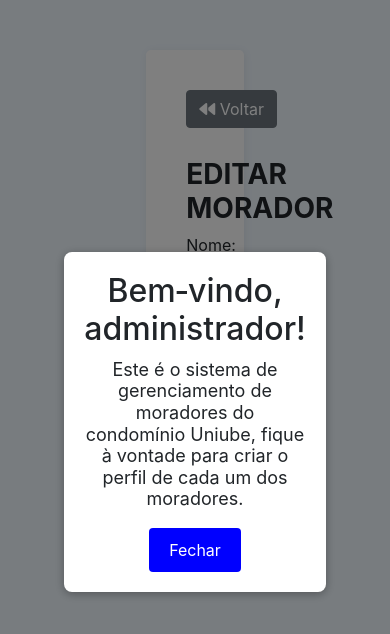
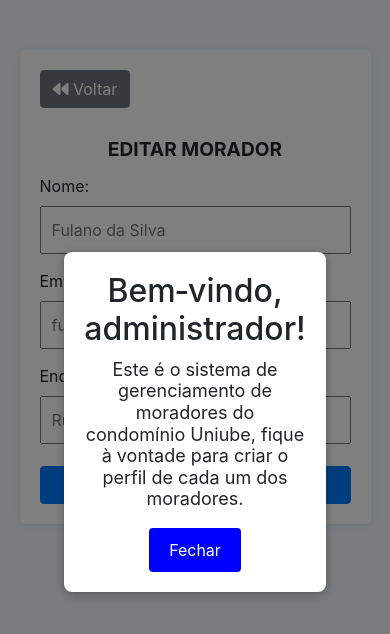
Before and after one commit to moiseszip/crud-uniube, a React (Create React App) app in the folder client/: page /update/1 in a window 390 px wide. Shown: the top 634 px of the page. Built offline with nearby package versions, Linux system fonts and the light colour scheme; no server answers.

Commit message:
design ajustado para ser responsivo

```diff
--- a/client/src/addUser/AddUser.css
+++ b/client/src/addUser/AddUser.css
@@ -1,6 +1,6 @@
 .addUser {
     background-color: white;
-    width: 25%;
+    width: 40%;
     margin: 50px auto;
     padding: 40px;
     border-radius: 5px;
@@ -14,16 +14,16 @@
 }
 
 .addUserForm .inputGroup label {
-    marign-top: 5px;
+    margin-top: 5px;
 }
 
 .addUserForm .inputGroup input {
-    margin-bottom: 5px;
+    margin-bottom: 10px;
     padding: 10px;
 }
 
 .addUserForm .inputGroup button {
-    margin-top: 8px;
+    margin-top: 12px;
 }
 
 .addUser h3 {
@@ -32,3 +32,14 @@
     font-weight: bold;
     text-transform: uppercase;
 }
+
+@media (max-width: 600px) {
+  .addUser {
+    width: 90%;
+    padding: 20px;
+  }
+
+  .addUser h3 {
+    font-size: 1.2rem;
+  }
+}
--- a/client/src/getuser/User.css
+++ b/client/src/getuser/User.css
@@ -1,30 +1,34 @@
 .userTable {
-    width: 60%;
+    width: 70%;
     margin: 50px auto;
     background-color: white;
-    padding: 50px;
+    padding: 30px;
     border-radius: 10px;
     box-shadow: 1px 1px 8px rgba(0, 0, 0, 0.1);
+    overflow-x: auto;
 }
 
 .userTable table {
     width: 100%;
     margin-top: 30px;
+    border-collapse: collapse;
 }
 
 .userTable table thead th {
     background-color: blue;
     color: white;
+    padding: 10px;
 }
 
 .userTable table tbody td {
     padding: 10px;
     text-align: center;
     vertical-align: middle;
+    border-bottom: 1px solid #ddd;
 }
 
 .actionButtons button {
-    margin: 0 10px;
+    margin: 5px;
 }
 
 .noData {
@@ -32,11 +36,12 @@
     text-align: center;
 }
 
-
 .header {
     display: flex;
     justify-content: space-between;
     align-items: center;
+    flex-wrap: wrap;
+    gap: 1rem;
 }
 
 .header h2 {
@@ -48,3 +53,25 @@
 .fa-building {
     color: blue;
 }
+
+@media (max-width: 600px) {
+  .userTable {
+    width: 95%;
+    padding: 15px;
+  }
+
+  .userTable table thead th,
+  .userTable table tbody td {
+    font-size: 0.85rem;
+    padding: 8px;
+  }
+
+  .header {
+    flex-direction: column;
+    align-items: flex-start;
+  }
+
+  .header h2 {
+    font-size: 1rem;
+  }
+}
--- a/client/src/updateUser/Update.css
+++ b/client/src/updateUser/Update.css
@@ -1,6 +1,6 @@
 .addUser {
     background-color: white;
-    width: 25%;
+    width: 40%;
     margin: 50px auto;
     padding: 40px;
     border-radius: 5px;
@@ -14,16 +14,16 @@
 }
 
 .addUserForm .inputGroup label {
-    marign-top: 5px;
+    margin-top: 5px;
 }
 
 .addUserForm .inputGroup input {
-    margin-bottom: 5px;
+    margin-bottom: 10px;
     padding: 10px;
 }
 
 .addUserForm .inputGroup button {
-    margin-top: 8px;
+    margin-top: 12px;
 }
 
 .addUser h3 {
@@ -32,3 +32,14 @@
     font-weight: bold;
     text-transform: uppercase;
 }
+
+@media (max-width: 600px) {
+  .addUser {
+    width: 90%;
+    padding: 20px;
+  }
+
+  .addUser h3 {
+    font-size: 1.2rem;
+  }
+}
```
